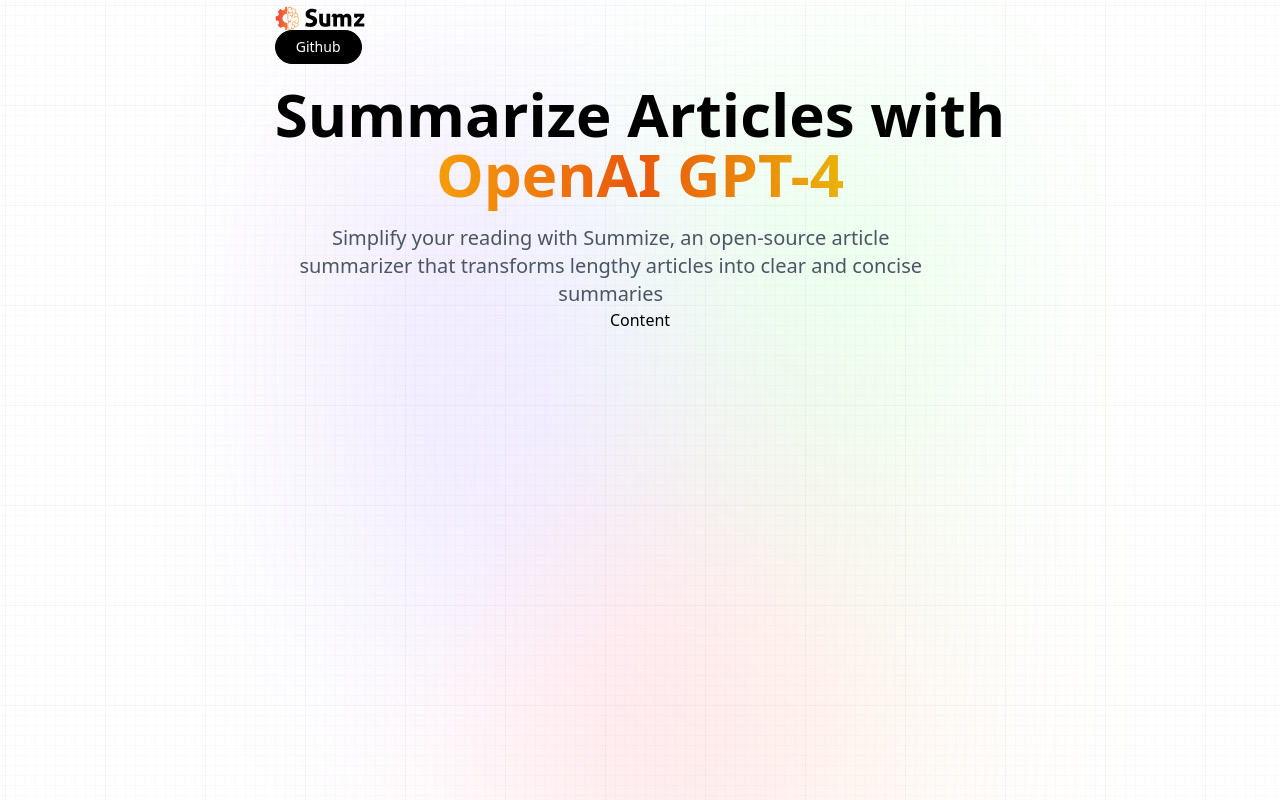
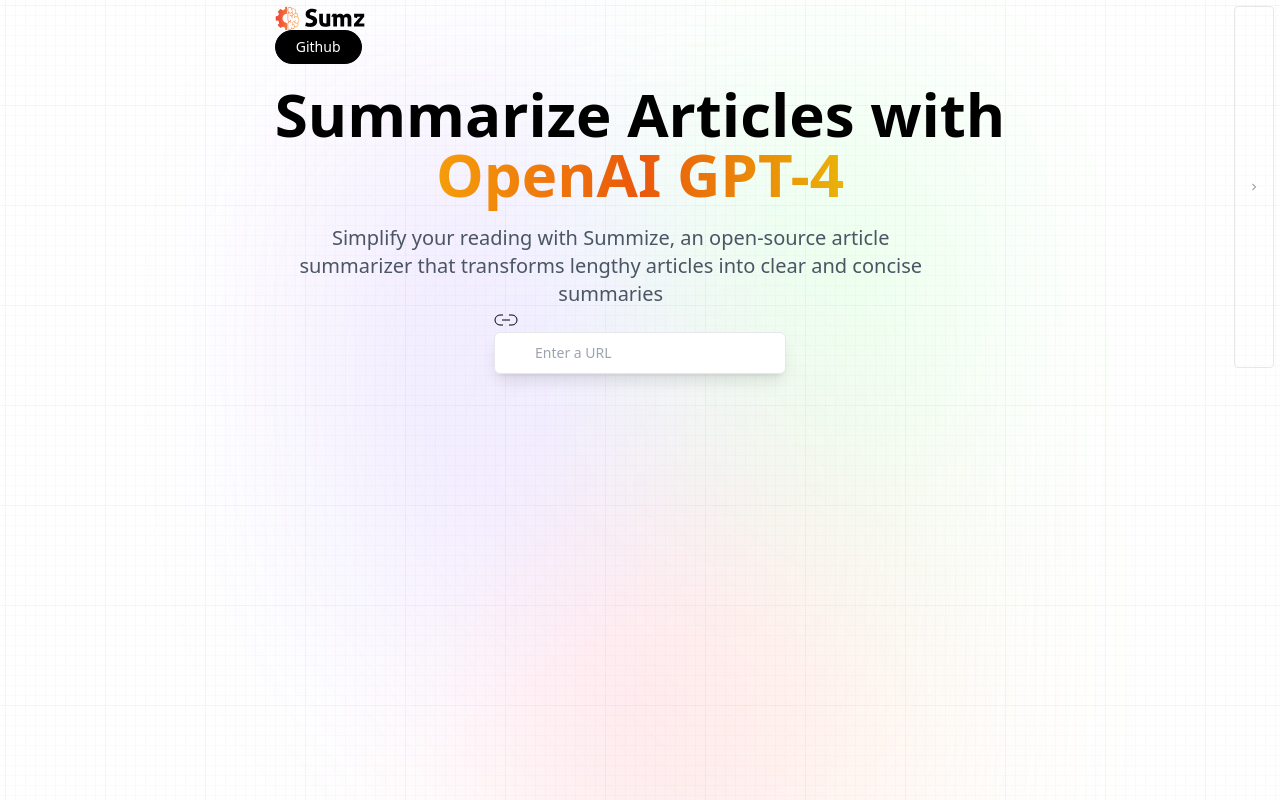
Before and after one commit to Abasir04/Summarizer-App, a React (Vite) app: page / in a window 1280 px wide. Built offline with nearby package versions, Linux system fonts and the light colour scheme; a web font is replaced by a local one.

Commit message:
Layout & Design Done

```diff
--- a/package.json
+++ b/package.json
@@ -12,7 +12,8 @@
   "dependencies": {
     "@reduxjs/toolkit": "^2.2.6",
     "react": "^18.3.1",
-    "react-dom": "^18.3.1"
+    "react-dom": "^18.3.1",
+    "react-icons": "^5.2.1"
   },
   "devDependencies": {
     "@types/react": "^18.3.3",
--- a/src/App.tsx
+++ b/src/App.tsx
@@ -1,7 +1,7 @@
 import './App.css'
 
+import Hero from './components/Hero'
 import Content from './components/Content'
-import Hero from './components/Hero'
 
 function App() {
 
--- a/src/components/Content.tsx
+++ b/src/components/Content.tsx
@@ -1,8 +1,49 @@
-import React from 'react'
+/* eslint-disable @typescript-eslint/no-unused-vars */
+import { useState, useEffect } from 'react'
+import { MdOutlineKeyboardArrowRight } from "react-icons/md"
+
+import { copy, linkIcon, loader, tick } from '../assets'
 
 const Content = () => {
+
+  const [article, setArticle] = useState({
+    url: '',
+    summary: ''
+  });
+
+  const handleSubmit = async (e:React.FormEvent<HTMLFormElement>) => {
+    e.preventDefault()
+    alert('Submitted')
+  }
+
   return (
-    <div>Content</div>
+    <section className='mt-16 w-full max-w-xl'>
+      {/*Search*/}
+      <div className='flex flex-col w-full gap-2'>
+        <form
+          className='relative flex justify-center items-center'
+          onSubmit={handleSubmit}
+        >
+          <img src={linkIcon} alt="link_Icon" className='absolute left-0 my-2 ml-3 w-5'/>
+          <input
+            type='url'
+            value={article.url}
+            className='url_input peer'
+            placeholder='Enter a URL'
+            onChange={(e) => setArticle({ ...article, url: e.target.value})}
+            required
+          />
+          <button
+            type='submit'
+            className='submit_btn m-0 p-2 w-5 peer-focus:border-gray-700 peer-focus:text-gray-700'
+          >
+            <MdOutlineKeyboardArrowRight />
+          </button>
+        </form>
+      {/* Browse URL History */}
+      </div>
+      {/* Show Results */}
+    </section>
   )
 }
 
```
Also changed, not shown: 1 other file (tests, documents, lock files or other folders).
